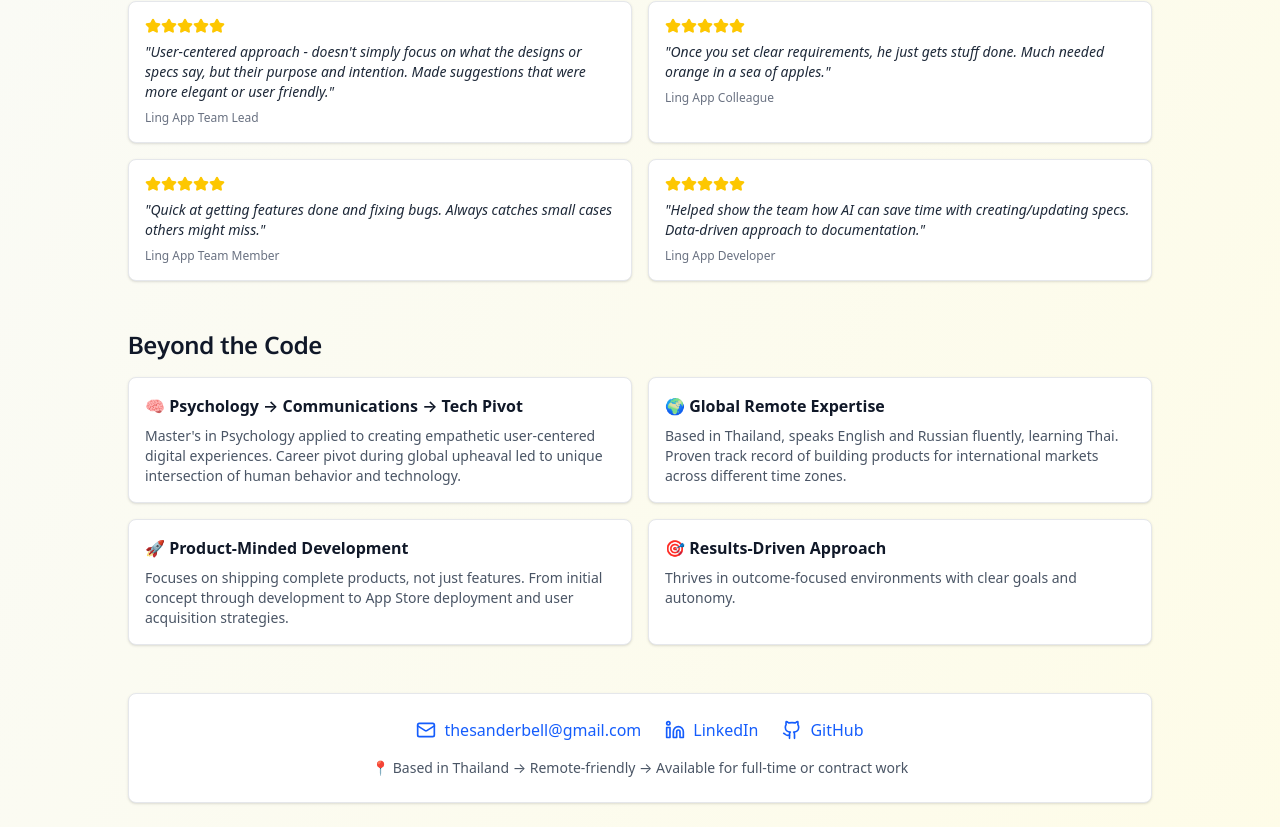
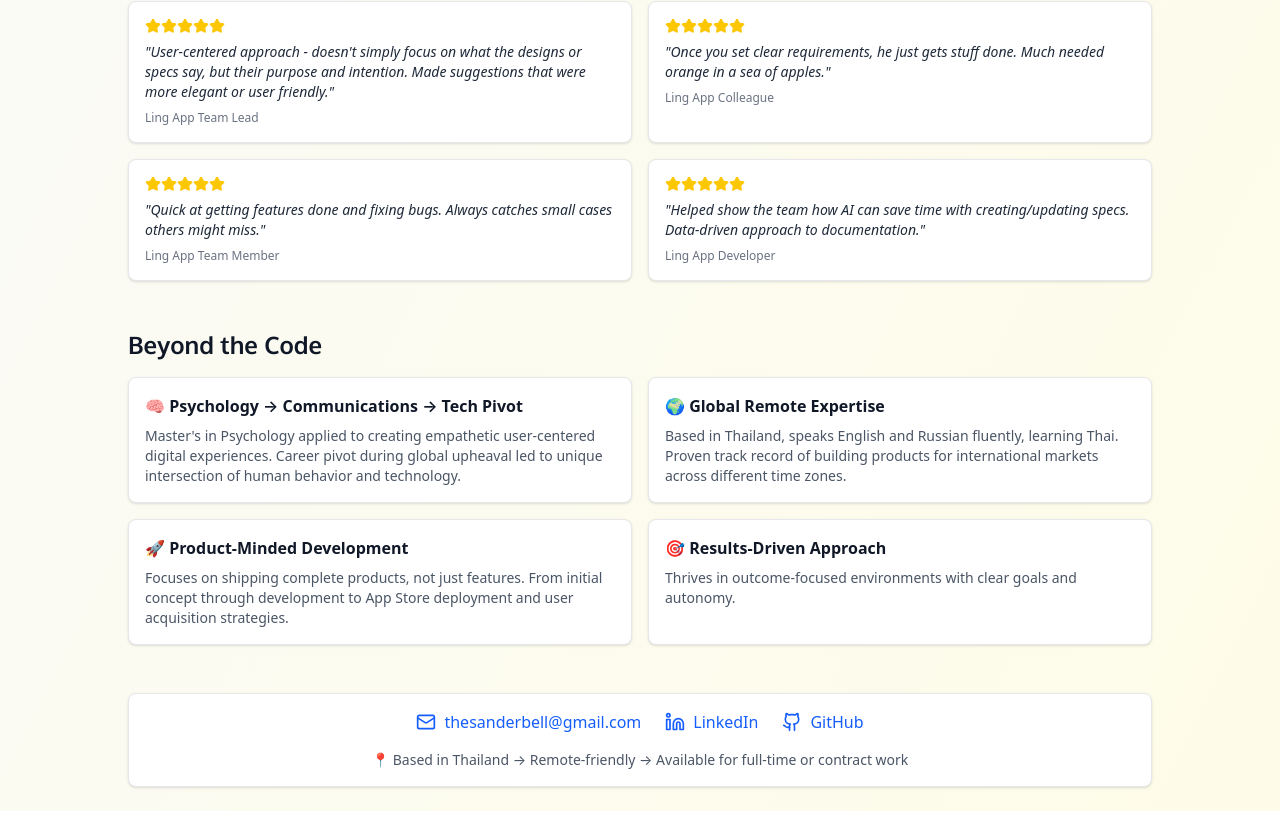
Before and after one commit to sanderbell/sanderbelldev2, a React (Vite) app: page / in a window 1280 px wide. Shown: the part 1763-2590 px from the top of the page. Built offline with nearby package versions, Linux system fonts and the light colour scheme.

Commit message:
Update contact section padding for improved layout

```diff
--- a/src/App.tsx
+++ b/src/App.tsx
@@ -366,7 +366,7 @@ function App() {
 </div>
 
         {/* Contact */}
-        <div className="text-center bg-white rounded-lg p-6 shadow-sm border border-gray-200">
+        <div className="text-center bg-white rounded-lg p-4 shadow-sm border border-gray-200">
            <div className="flex flex-wrap justify-center gap-6">
             <a href="mailto:thesanderbell@gmail.com" className="contact-link flex items-center gap-2 text-blue-600 hover:text-blue-800">
               <Mail size={20} />
```
